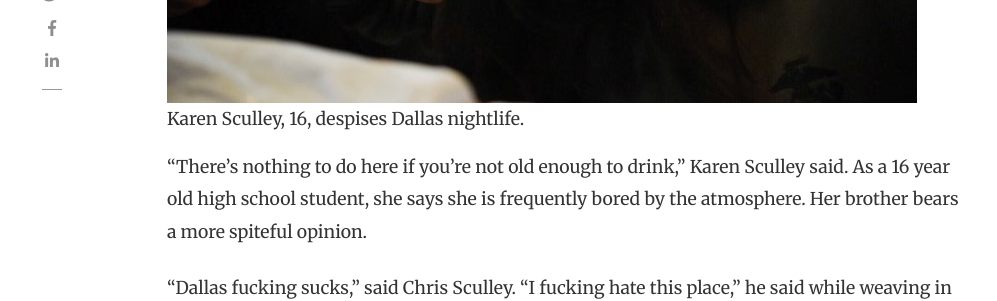
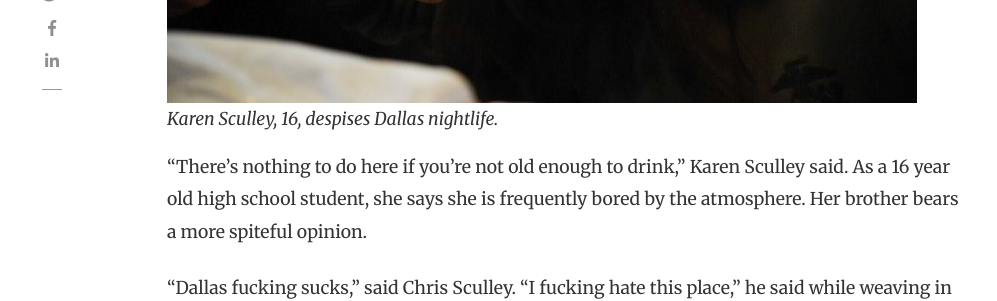
Before and after one commit to fatcat2/stumpyeatsfood-blog, a Jekyll site: the page built from _posts/2017-12-23-uber.md, in a window 1280 px wide and 900 px high, scrolled down 1525 px. Shown: the part 150-451 px from the top of the window, without its empty margins (118-1115 px from the left). Built offline with Jekyll 4.4.1, drawn with Linux system fonts in a browser that asks for light colours; nearby versions of some CDN libraries; comment, search, counter and statistics services are not loaded.

Commit message:
Wed Apr 24 22:01:49 UTC 2019$

```diff
--- a/_includes/image.html
+++ b/_includes/image.html
@@ -1,4 +1,4 @@
 <figure class="image">
       <img src="{{ include.url }}" alt="{{ include.description }}">
-        <figcaption>{{ include.description }}</figcaption>
+      <figcaption><i>{{ include.description }}</i></figcaption>
 </figure>
```
